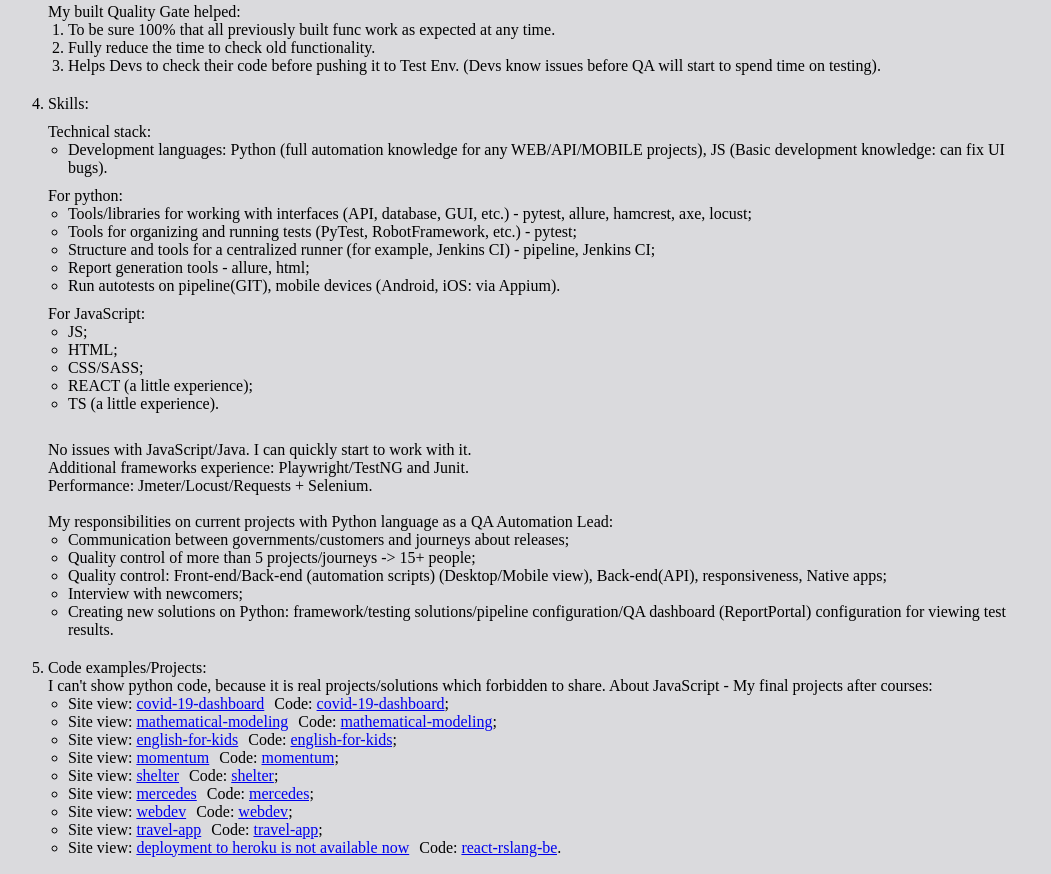
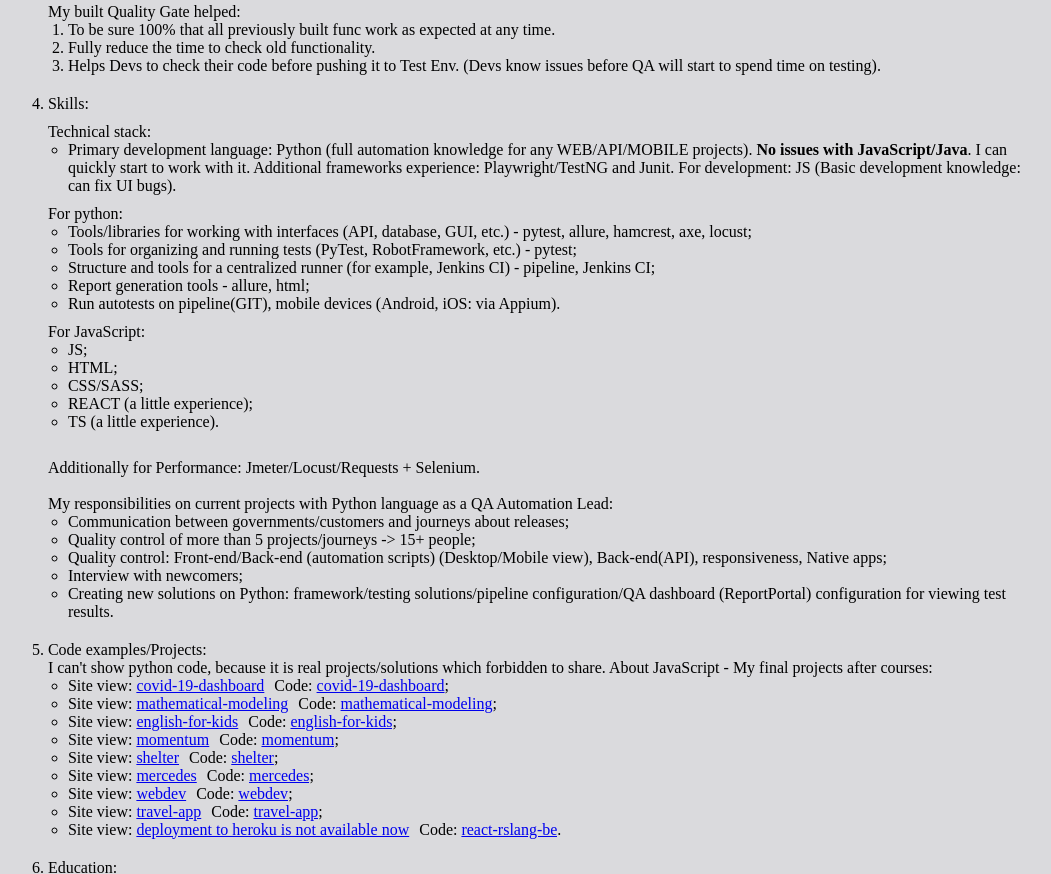
Before and after one commit to dimit999/rsschool-cv, a plain HTML site: page index.html in a window 1280 px wide. Shown: the part 1128-2002 px from the top of the page, without its empty margins (120-1171 px from the left). Drawn offline with Linux system fonts and the light colour scheme.

Commit message:
Update index.html

```diff
--- a/index.html
+++ b/index.html
@@ -68,7 +68,7 @@
           <li class="skills section">Skills:
             <div class="tech-stack">Technical stack:
               <ul class="tech-skills">
-                <li>Development languages: Python (full automation knowledge for any WEB/API/MOBILE projects), JS (Basic development knowledge: can fix UI bugs).</li>
+                <li>Primary development language: Python (full automation knowledge for any WEB/API/MOBILE projects). <b>No issues with JavaScript/Java</b>. I can quickly start to work with it. Additional frameworks experience: Playwright/TestNG and Junit. For development: JS (Basic development knowledge: can fix UI bugs).</li>
               </ul>
             </div>
             <div>For python:
@@ -90,9 +90,7 @@
               </ul>
             </div>
             <br>
-            <div>No issues with JavaScript/Java. I can quickly start to work with it.</div>
-            <div>Additional frameworks experience: Playwright/TestNG and Junit.</div>
-            <div> Performance: Jmeter/Locust/Requests + Selenium.</div>
+            <div> Additionally for Performance: Jmeter/Locust/Requests + Selenium.</div>
             <br>
             <div>My responsibilities on current projects with Python language as a QA Automation Lead:
               <ul class="responsibilities">
```
